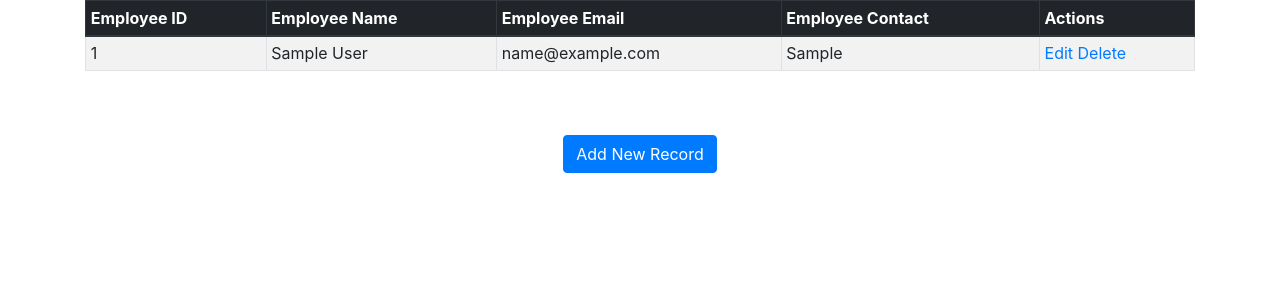
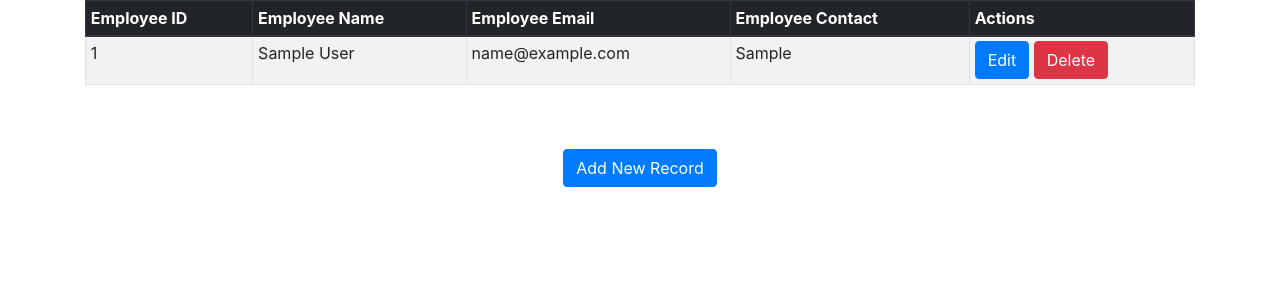
Before and after one commit to firojandev/djangoprojects, a Django app: page /show in a window 1280 px wide. Shown: the top 300 px of the page. Run offline with Django 4.2, Linux system fonts and the light colour scheme; tables that the repository leaves empty hold one stand-in row (values such as "Sample post"); some libraries are stand-ins or nearby versions.

Commit message:
list updated

```diff
--- a/djangoprojects/employee/templates/show.html
+++ b/djangoprojects/employee/templates/show.html
@@ -20,8 +20,8 @@
         <td>{{ employee.eemail }}</td>
         <td>{{ employee.econtact }}</td>
         <td>
-            <a href="/edit/{{ employee.id }}"><span class="glyphicon glyphicon-pencil" >Edit</span></a>
-            <a href="/delete/{{ employee.id }}">Delete</a>
+            <a class="btn btn-primary" href="/edit/{{ employee.id }}"><span class="glyphicon glyphicon-pencil" >Edit</span></a>
+            <a class="btn btn-danger" href="/delete/{{ employee.id }}">Delete</a>
         </td>
     </tr>
 {% endfor %}
```
